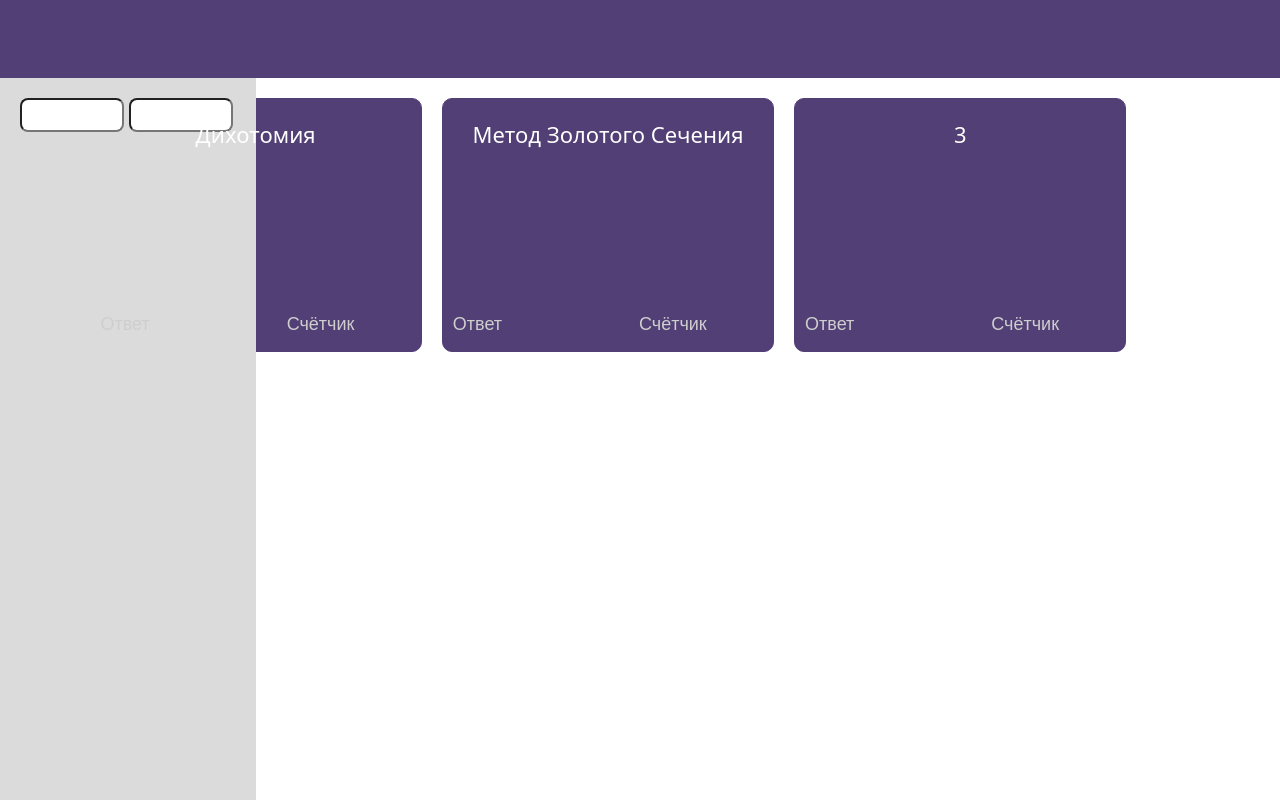
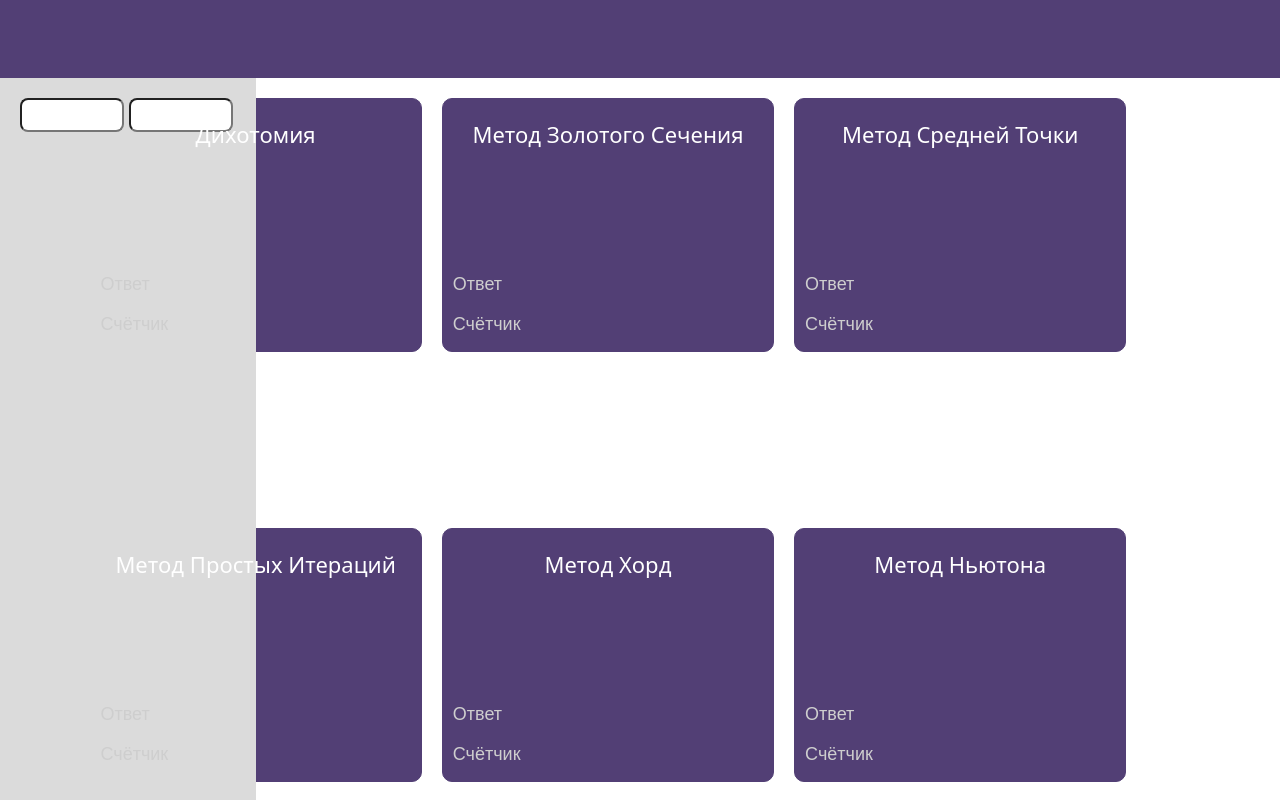
Before and after one commit to Zapupa/algoritm, a plain HTML site: page index.html in a window 1280 px wide. Shown: the top 800 px of the page. Drawn offline with Linux system fonts and the light colour scheme.

Commit message:
Добавлены методы хорд, простых иттераций и Ньютона

```diff
--- a/index.html
+++ b/index.html
@@ -52,12 +52,51 @@
             </div>
             <div class="main-card" onclick="midPoint()">
               <div class="main-card-bottom">
-                <div class="main-card-bottom-h">3</div>
+                <div class="main-card-bottom-h">Метод средней точки</div>
                 <div class="main-card-bottom-desc">
                   <div class="main-card-bottom-desc-left" id="midAnsw">
                     Ответ
                   </div>
                   <div class="main-card-bottom-desc-right" id="midCount">
+                    Счётчик
+                  </div>
+                </div>
+              </div>
+            </div>
+            <div class="main-card" onclick="ezItter()">
+              <div class="main-card-bottom">
+                <div class="main-card-bottom-h">Метод простых итераций</div>
+                <div class="main-card-bottom-desc">
+                  <div class="main-card-bottom-desc-left" id="ezItterAnsw">
+                    Ответ
+                  </div>
+                  <div class="main-card-bottom-desc-right" id="ezItterCount">
+                    Счётчик
+                  </div>
+                </div>
+              </div>
+            </div>
+            <div class="main-card" onclick="chordMethod()">
+              <div class="main-card-bottom">
+                <div class="main-card-bottom-h">Метод хорд</div>
+                <div class="main-card-bottom-desc">
+                  <div class="main-card-bottom-desc-left" id="hordAnsw">
+                    Ответ
+                  </div>
+                  <div class="main-card-bottom-desc-right" id="hordCount">
+                    Счётчик
+                  </div>
+                </div>
+              </div>
+            </div>
+            <div class="main-card" onclick="newton()">
+              <div class="main-card-bottom">
+                <div class="main-card-bottom-h">Метод Ньютона</div>
+                <div class="main-card-bottom-desc">
+                  <div class="main-card-bottom-desc-left" id="newtonAnsw">
+                    Ответ
+                  </div>
+                  <div class="main-card-bottom-desc-right" id="newtonCount">
                     Счётчик
                   </div>
                 </div>
@@ -71,5 +110,8 @@
     <script src="scripts/dichotomy.js"></script>
     <script src="scripts/goldenRatio.js"></script>
     <script src="scripts/midPoint.js"></script>
+    <script src="scripts/ezItter.js"></script>
+    <script src="scripts/hord.js"></script>
+    <script src="scripts/newton.js"></script>
   </body>
 </html>
--- a/scripts/dichotomy.js
+++ b/scripts/dichotomy.js
@@ -17,6 +17,6 @@ function dichotomy() {
   }
   x = (a + b) / 2;
 
-  document.getElementById("dichAnsw").innerHTML = x;
-  document.getElementById("dichCount").innerHTML = count;
+  document.getElementById("dichAnsw").innerHTML = "Ответ: " + x;
+  document.getElementById("dichCount").innerHTML = "Счётчик: " + count;
 }
--- /dev/null
+++ b/scripts/ezItter.js
@@ -0,0 +1,27 @@
+function fn(x) {
+  return x * x - 4;
+}
+
+function itterFn(x, L) {
+  return x + L * fn(x);
+}
+
+function ezItter() {
+  var a = parseInt(document.getElementById("ainput").value);
+  var b = parseInt(document.getElementById("binput").value);
+  var count = 0;
+
+  let x0 = (a + b) / 2;
+  let L = -x0;
+  let xN = itterFn(x0, L);
+  count = 1;
+
+  while (Math.abs(xN - x0) > 0.0001) {
+    x0 = xN;
+    xN = itterFn(x0, L);
+    count++;
+  }
+
+  document.getElementById("ezItterAnsw").innerHTML = "Ответ: " + xN;
+  document.getElementById("ezItterCount").innerHTML = "Счётчик: " + count;
+}
--- a/scripts/goldenRatio.js
+++ b/scripts/goldenRatio.js
@@ -19,6 +19,6 @@ function goldenRatio() {
     count++;
   }
   x = (a + b) / 2;
-  document.getElementById("ratAnsw").innerHTML = x;
-  document.getElementById("ratCount").innerHTML = count;
+  document.getElementById("ratAnsw").innerHTML = "Ответ: " + x;
+  document.getElementById("ratCount").innerHTML = "Счётчик: " + count;
 }
--- /dev/null
+++ b/scripts/hord.js
@@ -0,0 +1,16 @@
+function fn(x) {
+  return x * x - 4;
+}
+
+function chordMethod() {
+  var a = parseInt(document.getElementById("ainput").value);
+  var b = parseInt(document.getElementById("binput").value);
+  count = 0;
+  while (Math.abs(fn(b)) > 0.0001) {
+    a = b - ((b - a) * fn(b)) / (fn(b) - fn(a));
+    b = a - ((a - b) * fn(a)) / (fn(a) - fn(b));
+    count++;
+  }
+  document.getElementById("hordAnsw").innerHTML = "Ответ: " + b;
+  document.getElementById("hordCount").innerHTML = "Счётчик: " + count;
+}
--- a/scripts/midPoint.js
+++ b/scripts/midPoint.js
@@ -18,6 +18,6 @@ function midPoint() {
 
   x = c;
 
-  document.getElementById("midAnsw").innerHTML = x;
-  document.getElementById("midCount").innerHTML = count;
+  document.getElementById("midAnsw").innerHTML = "Ответ: " + x;
+  document.getElementById("midCount").innerHTML = "Счётчик: " + count;
 }
--- /dev/null
+++ b/scripts/newton.js
@@ -0,0 +1,23 @@
+function fn(x) {
+  return x * x - 4;
+}
+
+function fnD(x) {
+  return 2 * x;
+}
+
+function newton() {
+  var a = parseInt(document.getElementById("ainput").value);
+  var b = parseInt(document.getElementById("binput").value);
+  count = 0;
+
+  let x = (a + b) / 2;
+  var xN = x - fn(x) / fnD(x);
+  while (Math.abs(xN - x) > 0.0001) {
+    x = xN;
+    xN = x - fn(x) / fnD(x);
+    count++;
+  }
+  document.getElementById("newtonAnsw").innerHTML = "Ответ: " + xN;
+  document.getElementById("newtonCount").innerHTML = "Счётчик: " + count;
+}
--- a/styles/style.css
+++ b/styles/style.css
@@ -173,20 +173,22 @@ a {
   /* padding-top: 50%; */
   display: flex;
   justify-content: space-between;
+  flex-direction: column;
+  gap: 10px;
 
   position: absolute;
-  top: 190px;
+  top: 150px;
   width: 100%;
   /* border: 1px solid black; */
 }
 
 .main-card-bottom-desc-left {
-  width: 40%;
+  width: 100%;
   /* border: 1px solid black; */
 }
 
 .main-card-bottom-desc-right {
-  width: 40%;
+  width: 100%;
   /* border: 1px solid black; */
 }
 
```
